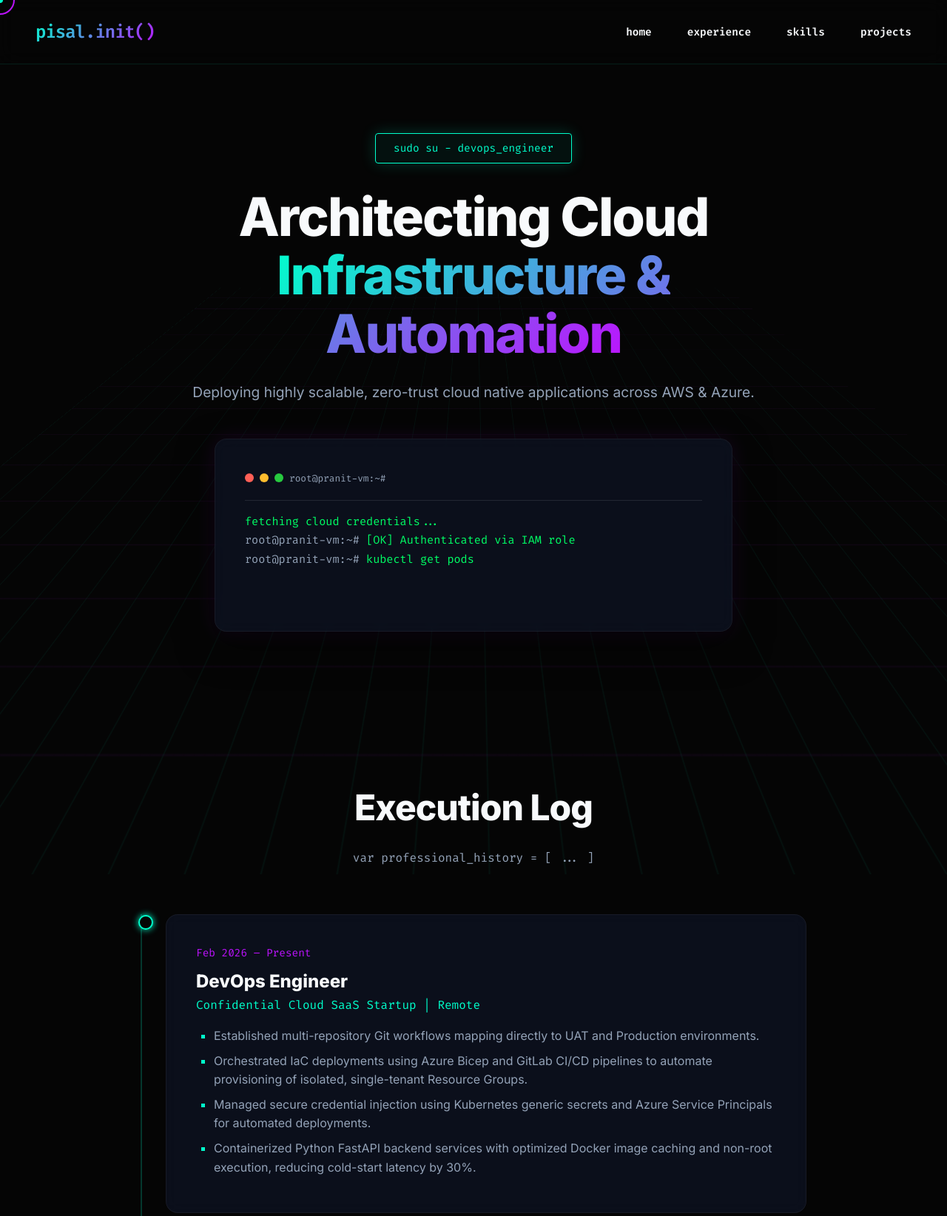
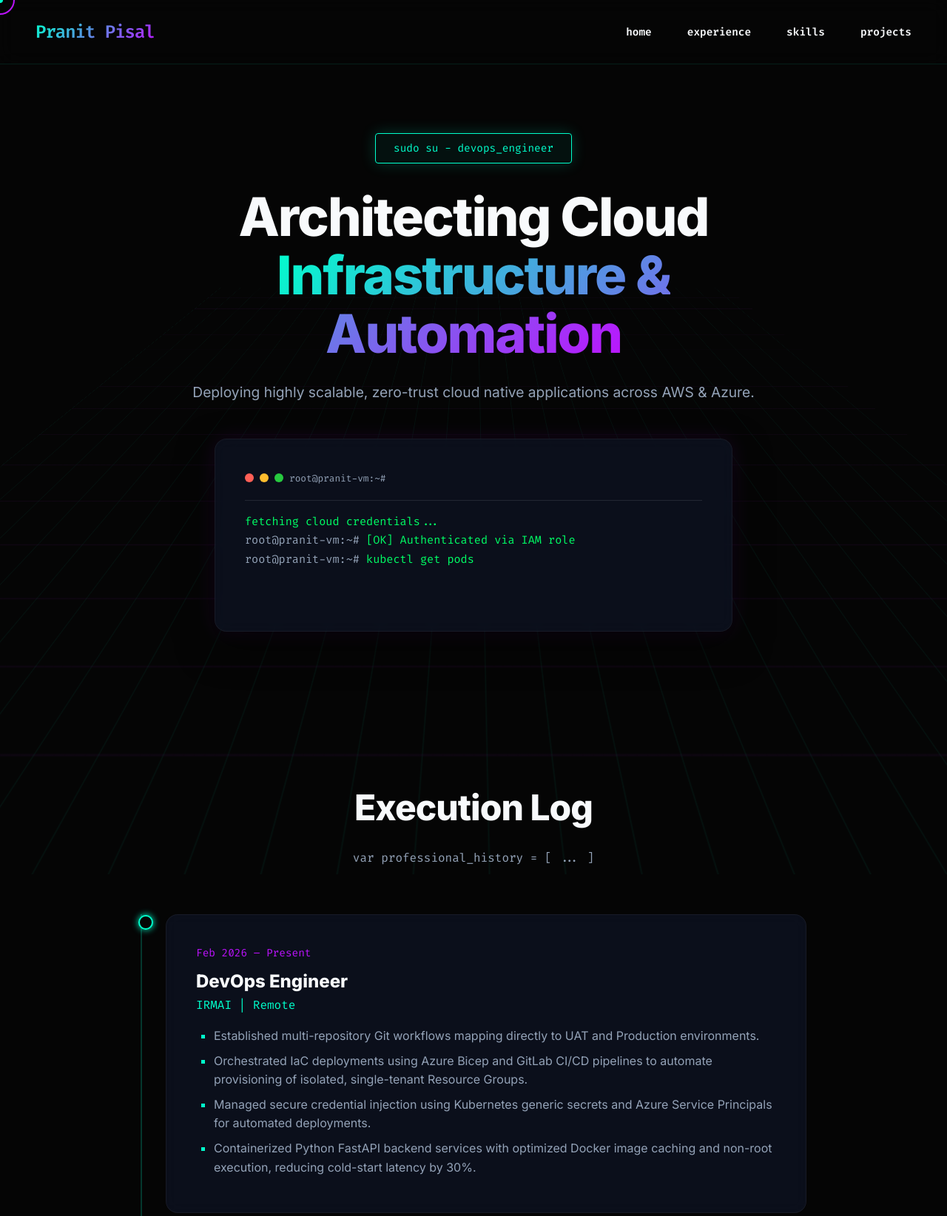
Before and after one commit to Wanted162/my-portfolio.github.io, a plain HTML site: page index.html in a window 1280 px wide. Shown: the top 1644 px of the page at 74% size. Drawn offline with Linux system fonts and the light colour scheme.

Commit message:
Update index.html

```diff
--- a/index.html
+++ b/index.html
@@ -418,7 +418,7 @@
     <div class="cyber-grid"></div>
 
     <nav class="navbar">
-        <div class="logo">pisal.init()</div>
+        <div class="logo">Pranit Pisal</div>
         <ul class="nav-links">
             <li><a href="#home">Home</a></li>
             <li><a href="#experience">Experience</a></li>
@@ -458,7 +458,7 @@
             <div class="timeline-item glass-card tilt-element">
                 <div class="timeline-date">Feb 2026 – Present</div>
                 <div class="timeline-role">DevOps Engineer</div>
-                <div class="timeline-company">Confidential Cloud SaaS Startup | Remote</div>
+                <div class="timeline-company">IRMAI | Remote</div>
                 <ul class="timeline-highlights">
                     <li>Established multi-repository Git workflows mapping directly to UAT and Production environments.</li>
                     <li>Orchestrated IaC deployments using Azure Bicep and GitLab CI/CD pipelines to automate provisioning of isolated, single-tenant Resource Groups.</li>
```
